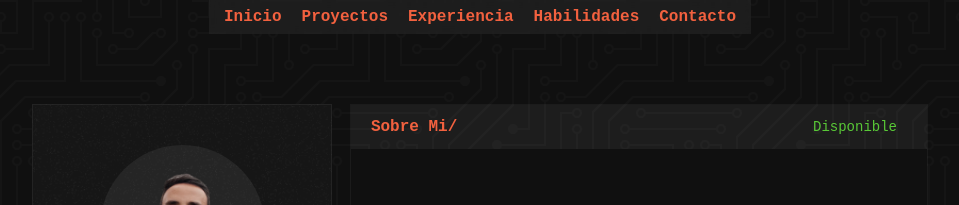
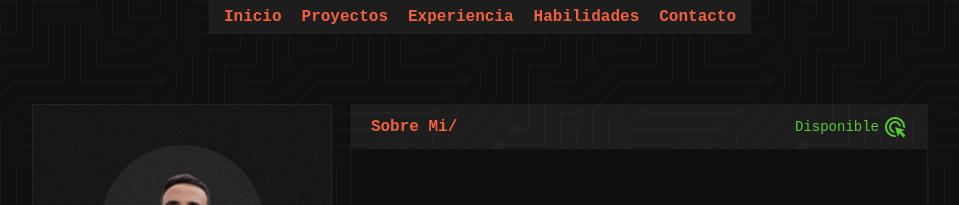
Before and after one commit to KristianC8/Portfolio-Kristian, a React (Vite) app: page / in a window 1280 px wide. Shown: the top 205 px of the page, without its empty margins (160-1119 px from the left). Built offline with nearby package versions, Linux system fonts and the light colour scheme; a web font is replaced by a local one.

Commit message:
styles: added icon header console and added link to the icon

```diff
--- a/src/components/About.jsx
+++ b/src/components/About.jsx
@@ -6,6 +6,7 @@ import { ComponetContact } from './icons/ComponetContact'
 import { ComponentCV } from './icons/ComponentCV'
 import hv from '../assets/pdf/KRISTIAN DARIO CIFUENTES VERA.pdf'
 import PropTypes from 'prop-types'
+import { IconClick } from './icons/IconClick'
 
 export const About = ({ foto }) => {
   return (
@@ -70,8 +71,8 @@ export const About = ({ foto }) => {
               title='Disponible para trabajar'
             >
               Disponible
+              <IconClick />
             </a>
-            <div className='console-button console-available'></div>
           </div>
           <div className='console-body'>
             <h1>Kristian Cifuentes</h1>
```
